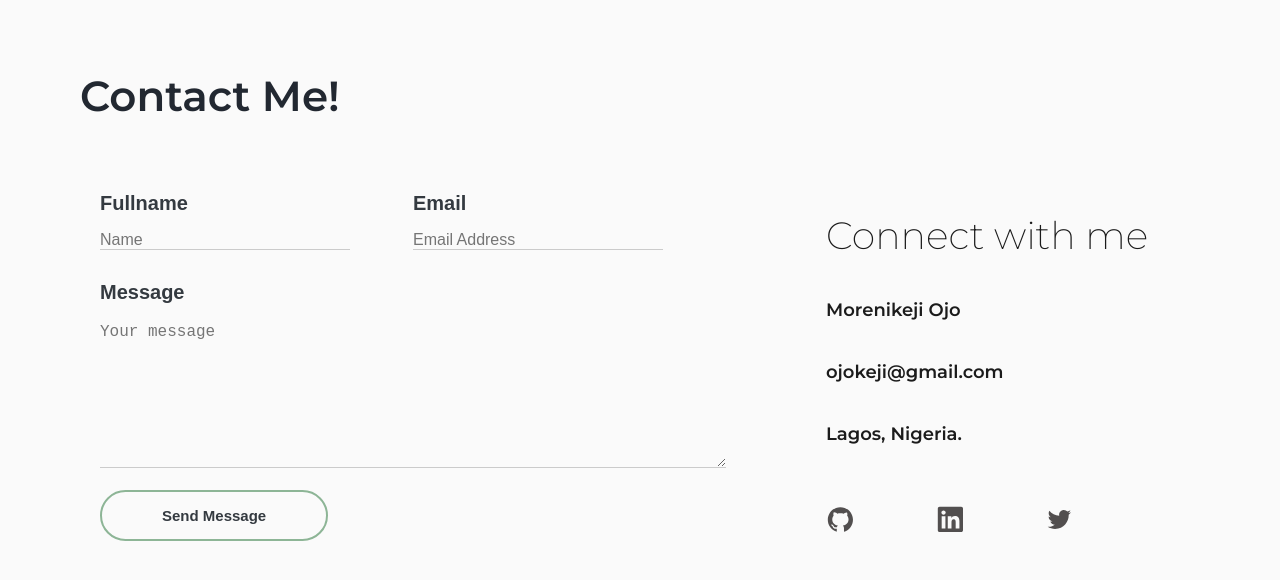
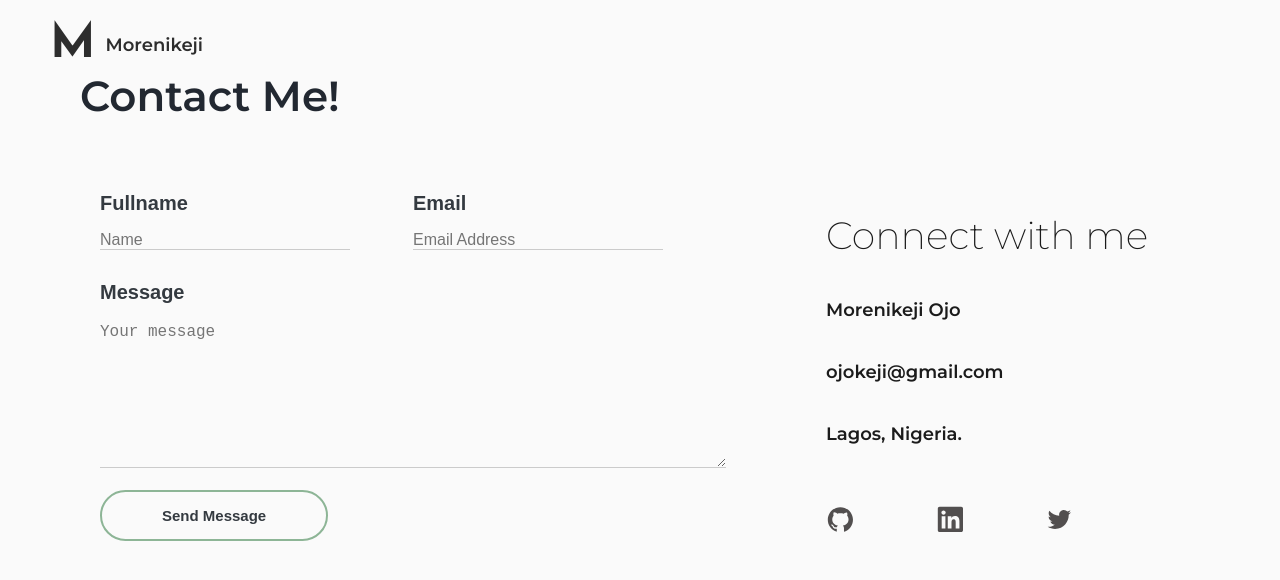
Before and after one commit to Keji-so/portfolio, a Next.js app: page /contact in a window 1280 px wide. Shown: the top 580 px of the page. Built offline with nearby package versions, Linux system fonts and the light colour scheme.

Commit message:
added nav to contact

```diff
--- a/pages/contact.js
+++ b/pages/contact.js
@@ -1,6 +1,6 @@
 import React from 'react'
 import Contact from '../components/Contact'
-// import Name from '../components/Name'
+import Name from '../components/Name'
 
 
 
@@ -9,12 +9,13 @@ function contact() {
     return (
 
 
-<>
+
 
         <div>
+            <Name />
             <Contact />
         </div>
-    </>
+
     )
 }
 
--- a/pages/index.js
+++ b/pages/index.js
@@ -1,7 +1,6 @@
 import Head from 'next/head'
 import Project from '../components/Project'
 import Contact from '../components/Contact'
-// import Layout from '../components/Layout'
 import Nav from '../components/Nav'
 import Name from '../components/Name'
 import styles from '../styles/Home.module.scss'
--- a/styles/Home.module.scss
+++ b/styles/Home.module.scss
@@ -389,7 +389,10 @@
        font-size: 18px;
        font-weight: 700;
        margin-left: 10px;
+
+
     }
+
     }
 
     .menu {
```
Also changed, not shown: styles/_mixins.scss (line endings or trailing spaces).
